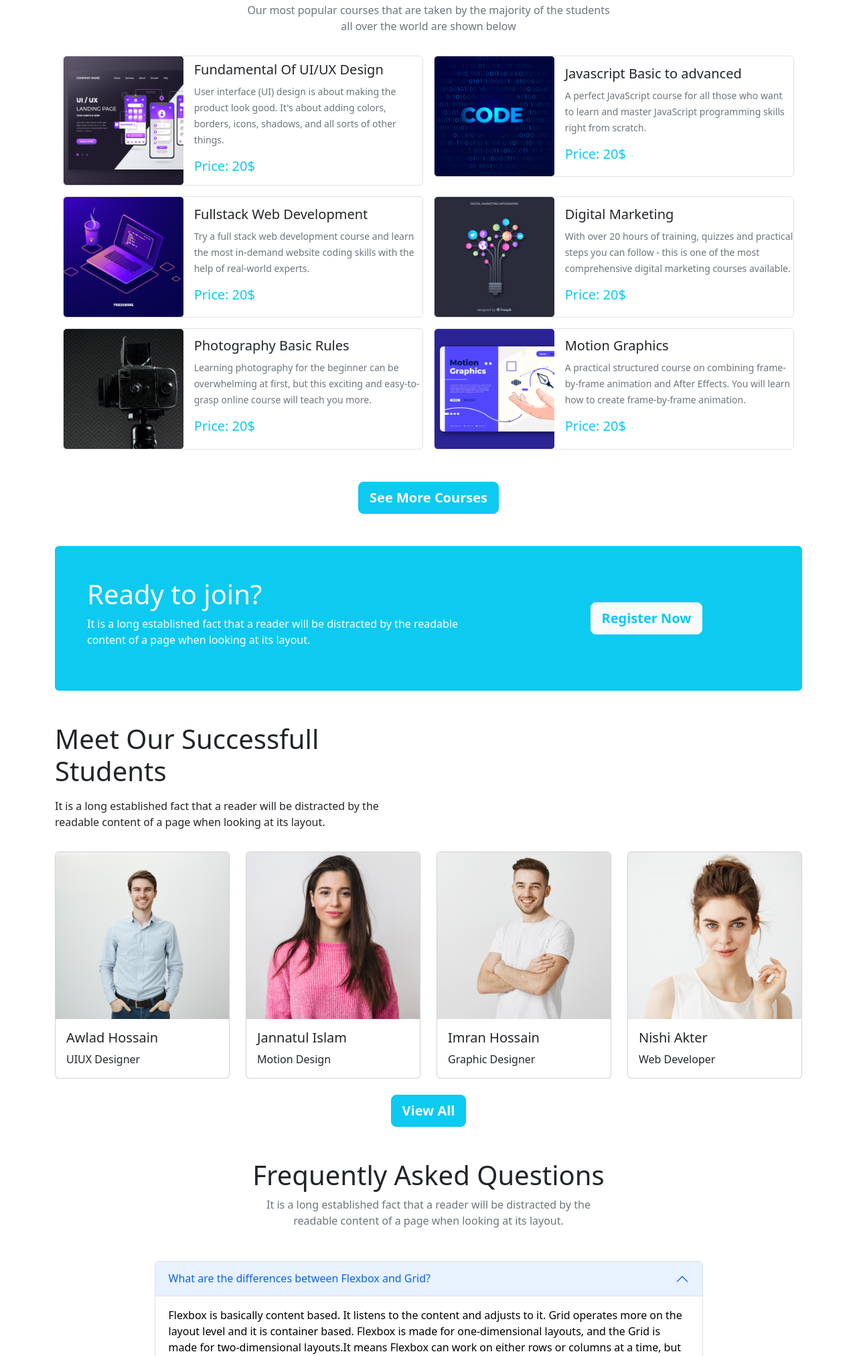
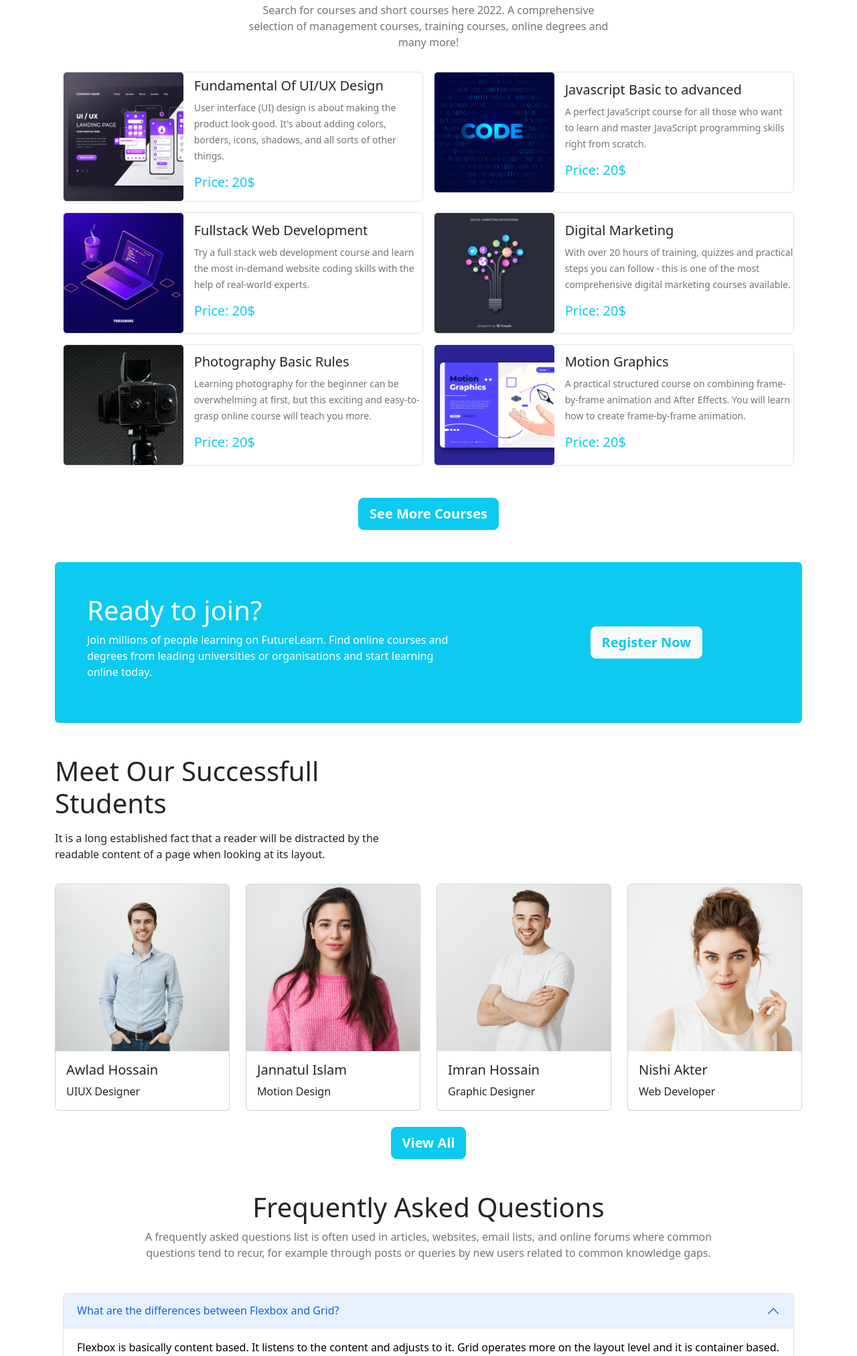
Before and after one commit to raj073/digital-learning-system, a plain HTML site: page index.html in a window 1280 px wide. Shown: the part 776-2800 px from the top of the page at 67% size. Drawn offline with nearby package versions, Linux system fonts and the light colour scheme.

Commit message:
Ready to join and different types bug fixed

```diff
--- a/index.html
+++ b/index.html
@@ -114,7 +114,7 @@
                         <div class="carousel-caption d-flex h-75 justify-content-center w-75">
 
                             <div>
-                                <h5 class="fs-2">The sole purpose of eLearning <br>is to teach</h5>
+                                <h5 class="fs-2">The sole purpose of e-Learning <br>is to teach</h5>
                                 <p>Digital learning platforms provide learners with high-quality online training
                                     using<br>
                                     computers and mobile devices</p>
@@ -171,10 +171,9 @@
                 <div class="w-50 text-center">
                     <h1>Discover Our Popular<br>Courses</h1>
 
-                    <p class="text-secondary">Our most popular courses that are taken by the majority of the students
-                        all over the world are
-                        shown
-                        below</p>
+                    <p class="text-secondary">Search for courses and short courses here 2022. A comprehensive selection
+                        of management courses, training courses,
+                        online degrees and many more!</p>
                 </div>
             </div>
             <!-- course body  -->
@@ -295,7 +294,7 @@
             <div class="container my-3">
                 <div class="col-md-12 text-center">
 
-                    <button type="button" class="btn btn-info fw-bold text-white btn-lg">See More Courses</button>
+                    <button type="button" class="btn btn-info fw-semibold text-white btn-lg">See More Courses</button>
 
                 </div>
             </div>
@@ -327,9 +326,9 @@
                             Ready to join?
                         </h1>
                         <p>
-                            It is a long established fact that a reader will be distracted by the readable content of a
-                            page when looking at its
-                            layout.
+                            Join millions of people learning on FutureLearn. Find online courses and degrees from
+                            leading universities or
+                            organisations and start learning online today.
                         </p>
                     </div>
 
@@ -468,14 +467,16 @@
                 Frequently Asked Questions
             </h1>
             <p class="text-center text-muted">
-                It is a long established fact that a reader will be distracted by the
-                <br>readable content of a page when looking at its layout.
+                A frequently asked questions list is often used in articles, websites, email lists, and online forums
+                where common <br>
+                questions tend to recur, for example through posts or queries by new users related to common knowledge
+                gaps.
             </p>
 
             <div class="container my-5">
                 <div class="col-md-12 d-flex justify-content-center">
 
-                    <div class="accordion w-75" id="accordionExample">
+                    <div class="accordion w-100 w-lg-75" id="accordionExample">
 
                         <!-- Frequently Asked Question 1 -->
 
@@ -640,7 +641,7 @@
     <footer class="text-bg-dark p-3 text-center mt-5">
 
         <h3>Digital Learning System</h3>
-        <p>ICT Tower, Agargaon, Dhaka-1212 </p>
+        <p>Agargaon, Dhaka-1212</p>
         <p>Privacy Policy | Terms of use</p>
 
         <!--  footer Social icon  -->
```
